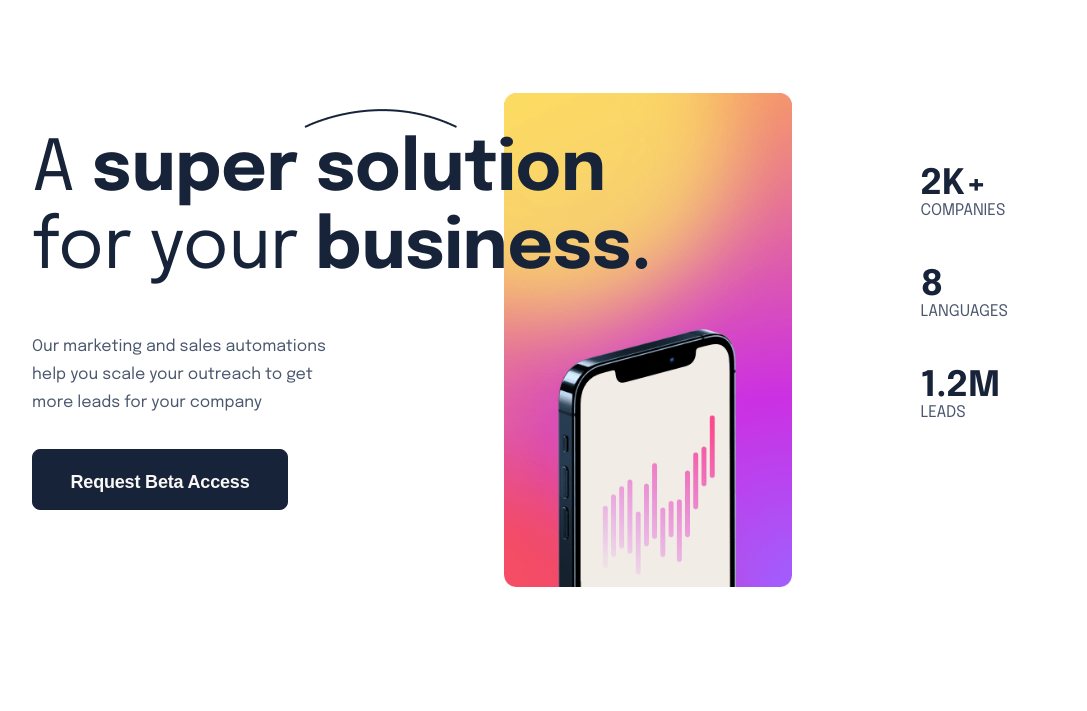
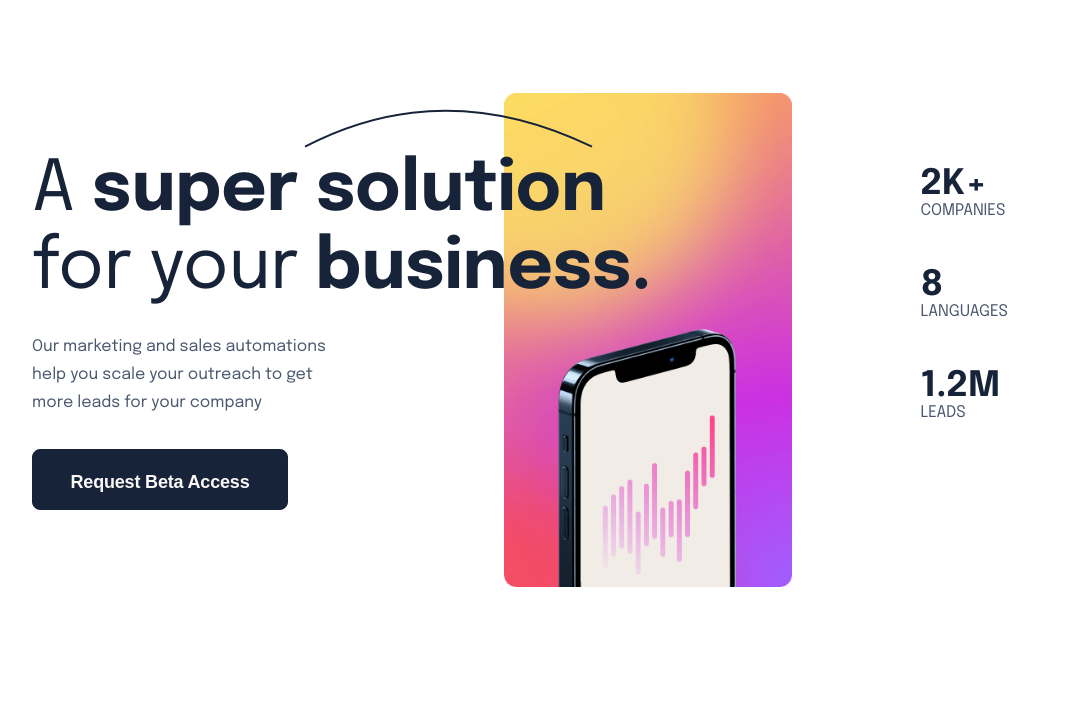
Before and after one commit to Edwin-Takyi/phase1, a plain HTML site: page index.html in a window 1280 px wide. Shown: the part 67-778 px from the top of the page, without its empty margins (96-1183 px from the left). Drawn offline with Linux system fonts and the light colour scheme.

Commit message:
finale finito

```diff
--- a/index.html
+++ b/index.html
@@ -24,6 +24,9 @@
                    <div class="main-header">
                       <div class="curve-line">
                         <img class="curve" src="assets/Path 3.png" alt="line one">
+                      </div>
+                      <div class="desktop-curve-line">
+                        <img class="desktop-curve" src="assets/pattern-curved-line-1.svg" alt="line one">
                       </div>
                       <p class="mission-statement">
                         <span>A</span> <bold>super solution</bold>
--- a/styles.css
+++ b/styles.css
@@ -101,7 +101,7 @@ span {
     width: 100%;
     height: auto;
 }
-.tablet-hero-img-container, .desktop-hero-img-container, .desktop-stats, .jeremy-img-container-big{
+.tablet-hero-img-container, .desktop-hero-img-container, .desktop-stats, .jeremy-img-container-big, .desktop-curve-line{
     display: none;
 }
 
@@ -241,7 +241,8 @@ footer {
     .tablet-config {display: flex; margin: 0; align-items: center;}
     .mission{height: min-content; position: relative; top: 4rem;}
     .main-header{position: absolute; width: 31rem; top: -8.5rem;}
-    .curve-line{margin-left: 11.5rem; width: 200px;}
+    .curve-line{display: none;}
+    .desktop-curve-line{display: block; margin-left: 11.5rem; width: 200px;}
     .mission-statement{font-size: 56px;
         font-weight: 400;
         width: 500px;
@@ -303,7 +304,8 @@ footer {
     .desktop-view{display: flex; justify-content: space-between; width: 100%;}
     .tablet-config{margin-left: 0; padding: 0;}
     .main-header{width: 38rem; top: -12rem;}
-    .curve-line{margin-left: 17rem; width: 260px;}
+    .curve-line{display: none;}
+    .desktop-curve-line{display: block; margin-left: 17rem; width: 260px;}
     .mission-statement{
         font-size: 70px;
         width: 620px;
```
